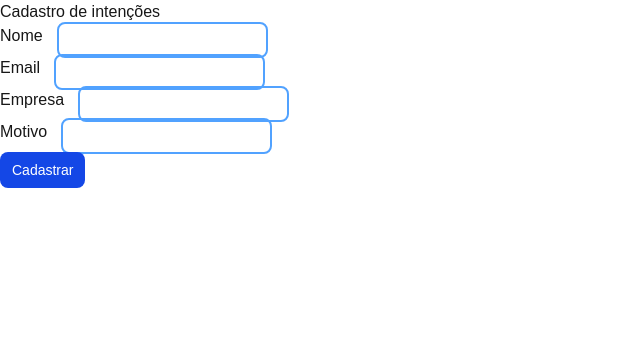
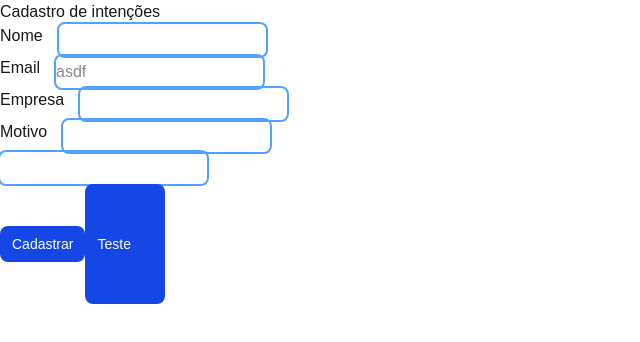
Before and after one commit to Jp9910/Plataforma-de-Gest-o-para-Grupos-de-Networking, a Next.js app in the folder plataforma_networking/frontend/: page /intencoes in a window 1280 px wide. Shown: the top 342 px of the page, without its empty margins (0-640 px from the left). Built offline with nearby package versions, Linux system fonts and the light colour scheme.

Commit message:
Componenetes Botao e InputTexto permite prop de className e props são opcionais

```diff
--- a/plataforma_networking/frontend/app/components/ui/botao.tsx
+++ b/plataforma_networking/frontend/app/components/ui/botao.tsx
@@ -1,15 +1,23 @@
-function BotaoEstilizado (props: {children: React.ReactNode, aoClicar?: () => void, tipo?:"submit" | "reset" | "button" | undefined, id?: string}) {
-    const tipo = props.tipo ? props.tipo : "button"
+import clsx from "clsx"
+
+function BotaoEstilizado (props: {
+    className?: string,
+    children: React.ReactNode,
+    onClick?: () => void,
+    type?:"submit" | "reset" | "button" | undefined,
+    id?: string
+}) {
+    const tipo = props.type ? props.type : "button"
     // console.log(props.children)
     return (
         <button
             id={props.id}
             type={tipo}
-            onClick={props.aoClicar}
-            className="inline-flex items-center px-3 py-2 text-sm font-medium text-center
+            onClick={props.onClick}
+            className={clsx(`inline-flex items-center px-3 py-2 text-sm font-medium text-center
                     text-white bg-blue-700 rounded-lg hover:bg-blue-800
                     focus:outline-none focus:ring-blue-300 dark:bg-blue-600
-                    dark:hover:bg-blue-700 dark:focus:ring-blue-800 cursor-pointer"
+                    dark:hover:bg-blue-700 dark:focus:ring-blue-800 cursor-pointer`, props.className)}
         >
             {props.children}
         </button>
--- a/plataforma_networking/frontend/app/components/ui/inputTexto.tsx
+++ b/plataforma_networking/frontend/app/components/ui/inputTexto.tsx
@@ -1,26 +1,29 @@
-const InputTexto = (props: {
-        label:string,
-        placeholder:string,
-        required:boolean,
-        state:string,
-        setState:React.Dispatch<React.SetStateAction<string>>
-    }) => {
+import clsx from "clsx"
 
-    function aoDigitar (event: React.ChangeEvent<HTMLInputElement>) {
-        // event.preventDefault()
-        // console.log(event)
-        // console.log(event.target) // elemento do DOM onde aconteceu o evento
-        // console.log(event.target.value)
+export default function InputTexto(props: {
+    label?: string,
+    placeholder?: string,
+    required?: boolean,
+    value?: string,
+    className?: string,
+    setState: React.Dispatch<React.SetStateAction<string>>
+}) {
+
+    function aoDigitar(event: React.ChangeEvent<HTMLInputElement>) {
         props.setState(event.target.value)
     }
+
     return (
         <div className="flex">
             {props.label && <label className="pr-4">{props.label}</label>}
-            <input className="outline-2 outline-blue-400 rounded-md py-1" value={props.state} placeholder={props.placeholder} onInput={aoDigitar} required={props.required}/>
+            <input
+                type="text"
+                className={clsx("outline-2 outline-blue-400 rounded-md py-1", props.className)}
+                value={props.value}
+                placeholder={props.placeholder}
+                onInput={aoDigitar}
+                required={props.required || false}
+            />
         </div>
     )
 }
-
-export default InputTexto
-
-// aoDigitar: (event: React.ChangeEvent<HTMLInputElement>)=>void
--- a/plataforma_networking/frontend/app/intencoes/page.tsx
+++ b/plataforma_networking/frontend/app/intencoes/page.tsx
@@ -11,12 +11,14 @@ export default function Page() {
     return (
         <div>
             <h1>Cadastro de intenções</h1>
-            <InputTexto label="Nome" placeholder="" required={true} state={stringNome} setState={setStringNome} />
-            <InputTexto label="Email" placeholder="" required={true} state={stringEmail} setState={setStringEmail} />
-            <InputTexto label="Empresa" placeholder="" required={true} state={stringEmpresa} setState={setStringEmpresa} />
-            <InputTexto label="Motivo" placeholder="" required={false} state={stringMotivo} setState={setStringMotivo} />
+            <InputTexto label="Nome" required={true} value={stringNome} setState={setStringNome} />
+            <InputTexto label="Email" placeholder="asdf" required={true} value={stringEmail} setState={setStringEmail} />
+            <InputTexto label="Empresa" placeholder="" required={true} value={stringEmpresa} setState={setStringEmpresa}/>
+            <InputTexto label="Motivo" placeholder="" required={false} value={stringMotivo} setState={setStringMotivo} />
+            <InputTexto setState={()=>{}}/>
 
             <BotaoEstilizado>Cadastrar</BotaoEstilizado>
+            <BotaoEstilizado className="w-20 h-30">Teste</BotaoEstilizado>
         </div>
     );
 }
--- a/plataforma_networking/frontend/package.json
+++ b/plataforma_networking/frontend/package.json
@@ -9,6 +9,7 @@
         "lint": "eslint"
     },
     "dependencies": {
+        "clsx": "^2.1.1",
         "next": "16.0.2",
         "react": "19.2.0",
         "react-dom": "19.2.0"
```
Also changed, not shown: 1 other file (tests, documents, lock files or other folders).
